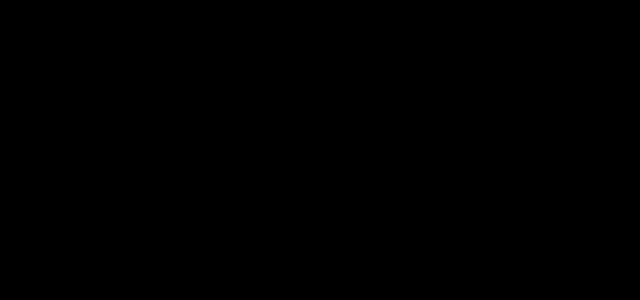
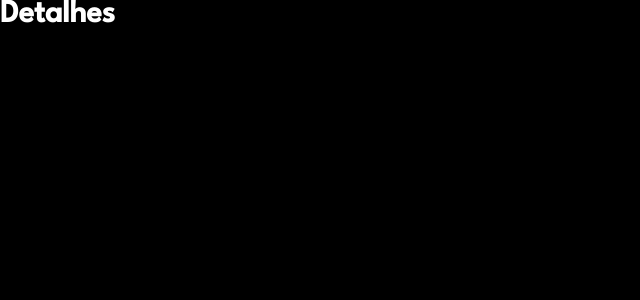
Before and after one commit to DiegoPrado86/projetosReact, a React (Create React App) app: page /details in a window 1280 px wide. Before the commit this address had no page. Shown: the top 300 px of the page, without its empty margins (0-640 px from the left). Built offline with nearby package versions, Linux system fonts and the light colour scheme.

Commit message:
corrigido

```diff
--- /dev/null
+++ b/src/details/Details.js
@@ -0,0 +1,8 @@
+function Details() {
+    return (
+        <div>
+            <h1>Detalhes</h1>
+        </div>
+    )
+}
+export default Details;
--- a/src/details/index.js
+++ /dev/null
@@ -1,12 +0,0 @@
-import { Container } from "./style";
-
-function Details() {
-    return(
-        <Container>
-            <div className="movie">
-                <h1>Detalhes do filme</h1>
-            </div>
-        </Container>
-    )
-}
-export default Details();
--- a/src/details/style.js
+++ /dev/null
@@ -1,11 +0,0 @@
-import styled from "styled-components";
-
-
-
-export const Container = styled.div`
-    padding: 0 3rem;
-
-    h1 {
-        margin: 3rem, 0;
-    }
-`
--- a/src/index.js
+++ b/src/index.js
@@ -3,7 +3,7 @@
 import {BrowserRouter, Routes, Route} from 'react-router-dom';
 import './global.css';
 import App from './App';
-import Details from './details';
+import Details from './details/Details';
 
 
 
@@ -12,7 +12,7 @@
     <BrowserRouter>
         <Routes>
           <Route path='/' element={<App/>}/>
-          <Route path='./details' element={<Details/>}/>
+          <Route path='/details' element={<Details/>}/>
         </Routes>
     </BrowserRouter>
 );
```
